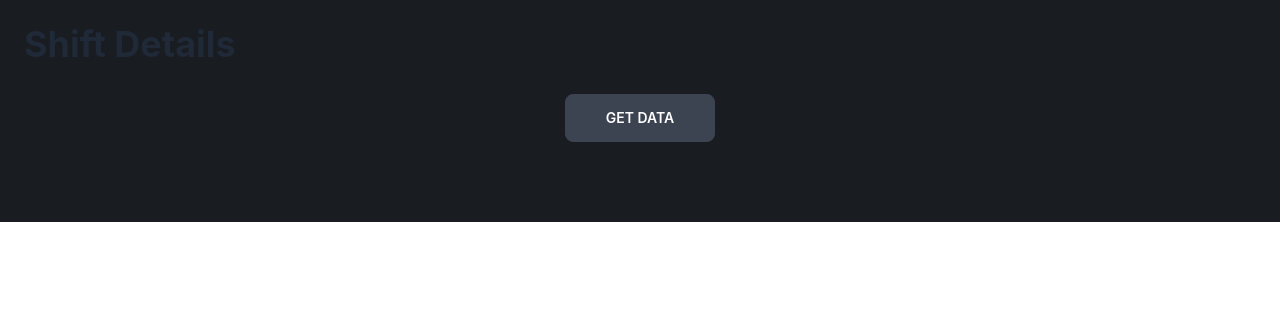
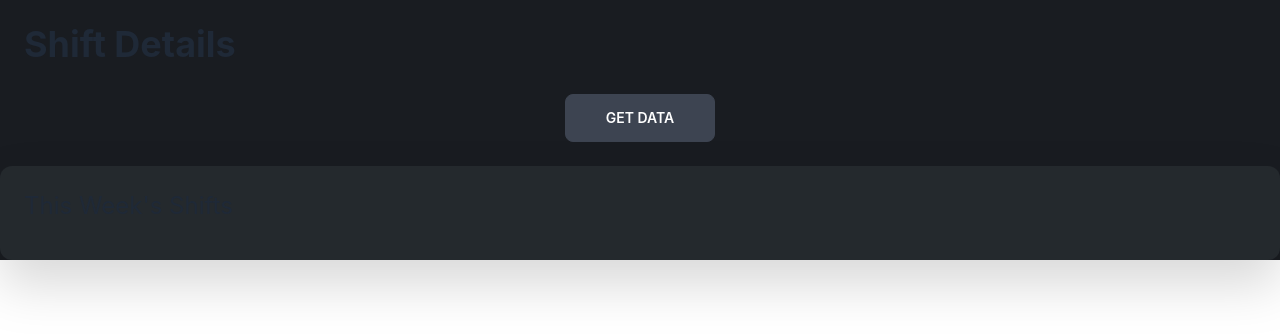
Before and after one commit to knockoffduck/dvckapp-nextjs, a Next.js app: page /Coles in a window 1280 px wide. Shown: the top 334 px of the page. Built offline with nearby package versions, Linux system fonts and the light colour scheme.

Commit message:
added Shifts

```diff
--- /dev/null
+++ b/components/test.js
@@ -0,0 +1,3 @@
+const moment = require('moment')
+
+console.log(moment('MON', 'ddd').format('dddd'))
--- a/pages/Coles.jsx
+++ b/pages/Coles.jsx
@@ -1,3 +1,4 @@
+import moment from 'moment';
 import React, { useState } from 'react';
 
 async function fetchProducts(url) {
@@ -28,12 +29,12 @@ export default function Coles() {
     }
 
     return (
-        <div className='grid bg-[#191c21] h-full w-screen gap-6 pb-20 place-items-center'>
+        <div className='grid bg-[#191c21] h-full w-screen gap-6 place-items-center'>
             <div className='h-[70px] w-full p-6'>
                 <h1 className='text-4xl font-bold'>Shift Details</h1>
             </div>
             {!fetched ? <button onClick={() => getShiftData()} className={!loading ? 'btn w-[150px]' : 'btn loading'}>{!loading ? 'Get Data' : 'Fetching Data'}</button> :
-                <div className='grid grid-cols-1 place-items-center'>
+                <div className='grid grid-cols-1 place-items-center pb-14'>
                     <div className='flex flex-col bg-[#24292d] drop-shadow-2xl w-[332px] h-[664px] rounded-lg'>
                         <div className='grid place-items-center h-[70px] w-full pt-3'>
                             <h2 className='font-semibold text-2xl'>14 - 21 November 2022</h2>
@@ -64,6 +65,30 @@ export default function Coles() {
                     </div>
                 </div>
             }
+            <div className='flex flex-col bg-[#24292d] drop-shadow-2xl w-full rounded-xl'>
+                <div className='grid h-[70px] w-full p-6'>
+                    <h2 className='text-2xl'>This Week's Shifts</h2>
+                </div>
+                <div className="grid px-6 pb-6 gap-8">
+                    {fetched && data.ShiftDetails.map((shift) => {
+                        return (
+                            <div className='grid grid-cols-3 grid-rows-1 bg-[#24292d] drop-shadow-2xl w-full h-[100px] rounded-xl justify-between'>
+                                <div className='flex flex-col justify-center px-6 w-[1/3]'>
+                                    <h3 className='text-lg'>{moment(shift.day, 'ddd').format('ddd')} {moment.localeData().ordinal(shift.date)}</h3>
+                                    <h4 className='text-white text-thin text-opacity-50'>{shift.totalHours} Hours</h4>
+                                </div>
+                                <div className='flex flex-col justify-center px-6 w-[1/3]'>
+                                    <h3 className='text-white text-opacity-50 text-lg'>{shift.start} - {shift.end}</h3>
+                                </div>
+                                <div className='flex flex-col justify-center px-6 w-[1/3]'>
+                                    <h3 className='text-2xl font-bold text-center'>${shift.pay.toFixed(2)}</h3>
+                                </div>
+                            </div>
+                        )
+                    })}
+
+                </div>
+            </div>
         </div>
     )
 }
```
